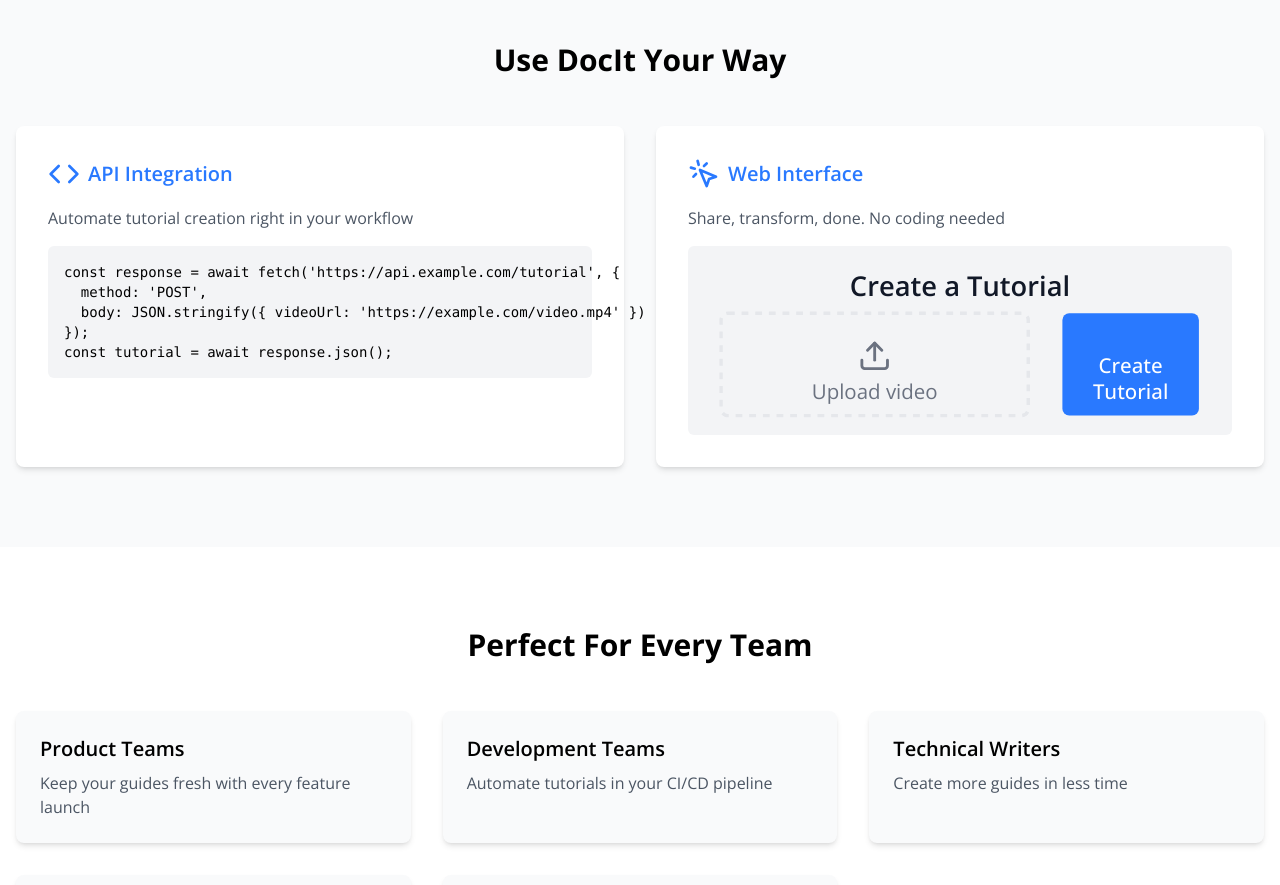
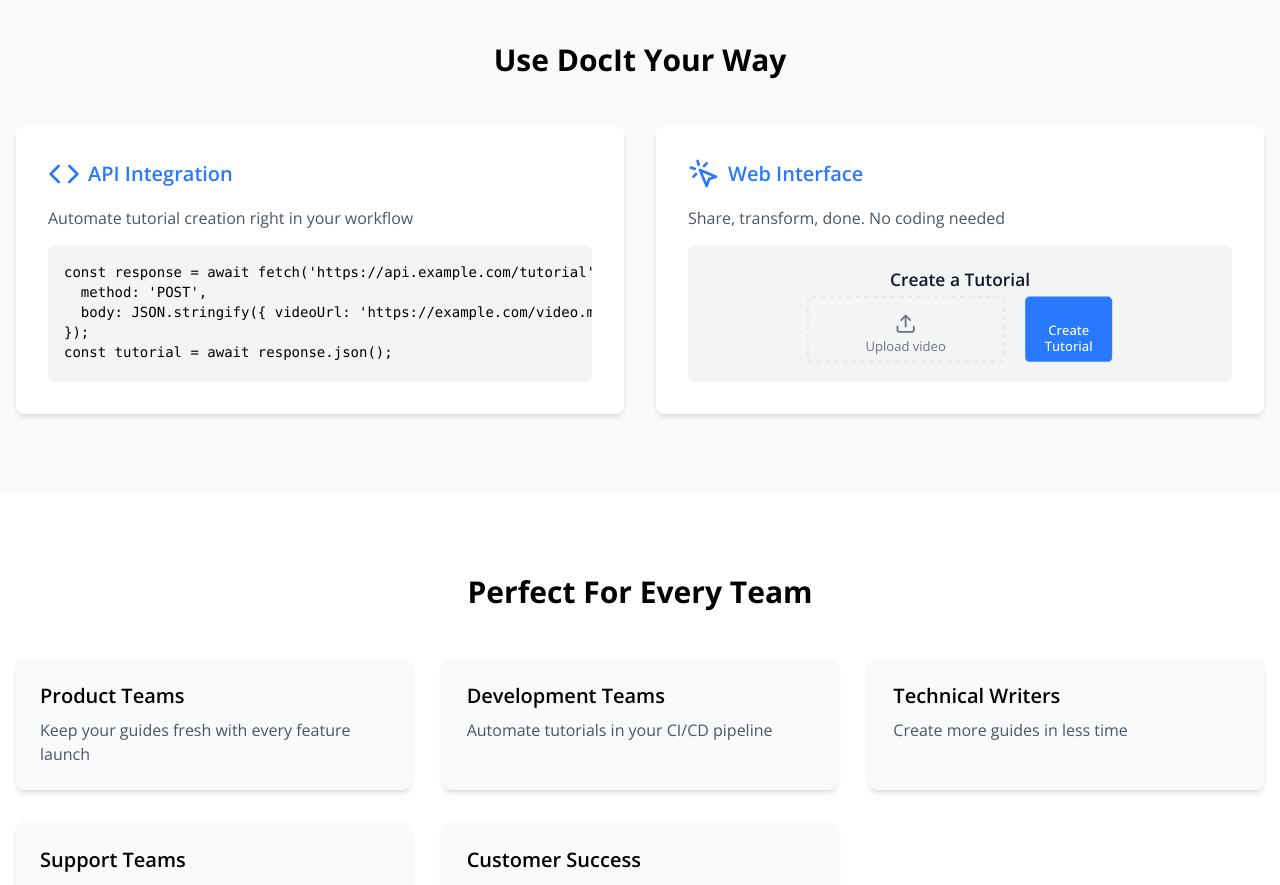
Before and after one commit to hadarbas/docit_website, a Next.js app: page / in a window 1280 px wide. Shown: the part 1940-2825 px from the top of the page. Built offline with nearby package versions, Linux system fonts and the light colour scheme.

Commit message:
Update Workflow.tsx

```diff
--- a/app/components/Workflow.tsx
+++ b/app/components/Workflow.tsx
@@ -6,13 +6,13 @@ export default function Workflow() {
       <div className="container mx-auto px-4">
         <h2 className="text-3xl font-bold mb-12 text-center text-black">Use DocIt Your Way</h2>
         <div className="grid md:grid-cols-2 gap-8">
-          <div className="bg-white p-8 rounded-lg shadow-md flex flex-col">
+          <div className="bg-white p-8 rounded-lg shadow-md">
             <div className="flex items-center mb-4">
               <Code className="w-8 h-8 text-[#2979FF] mr-2" />
               <h3 className="text-xl font-semibold text-[#2979FF]">API Integration</h3>
             </div>
             <p className="text-gray-600 mb-4">Automate tutorial creation right in your workflow</p>
-            <pre className="bg-gray-100 p-4 rounded-md text-sm  max-w-full">
+            <pre className="bg-gray-100 p-4 rounded-md text-sm overflow-x-auto h-[136px]">
               <code className="language-javascript">
                 {`const response = await fetch('https://api.example.com/tutorial', {
   method: 'POST',
@@ -22,18 +22,18 @@ const tutorial = await response.json();`}
               </code>
             </pre>
           </div>
-          <div className="bg-white p-8 rounded-lg shadow-md flex flex-col">
+          <div className="bg-white p-8 rounded-lg shadow-md">
             <div className="flex items-center mb-4">
               <MousePointerClick className="w-8 h-8 text-[#2979FF] mr-2" />
               <h3 className="text-xl font-semibold text-[#2979FF]">Web Interface</h3>
             </div>
             <p className="text-gray-600 mb-4">Share, transform, done. No coding needed</p>
-            <div className="bg-gray-100 p-4 rounded-md flex items-center justify-center flex-col">
+            <div className="bg-gray-100 p-4 rounded-md h-[136px] flex items-center justify-center">
               <svg
                 viewBox="0 0 300 92"
                 fill="none"
                 xmlns="http://www.w3.org/2000/svg"
-                className="w-full h-full"
+                className="w-full h-full max-h-[100px]"
               >
                 {/* Title - Centered */}
                 <text x="150" y="20" fill="#111827" fontSize="16" fontWeight="600" textAnchor="middle">
```
